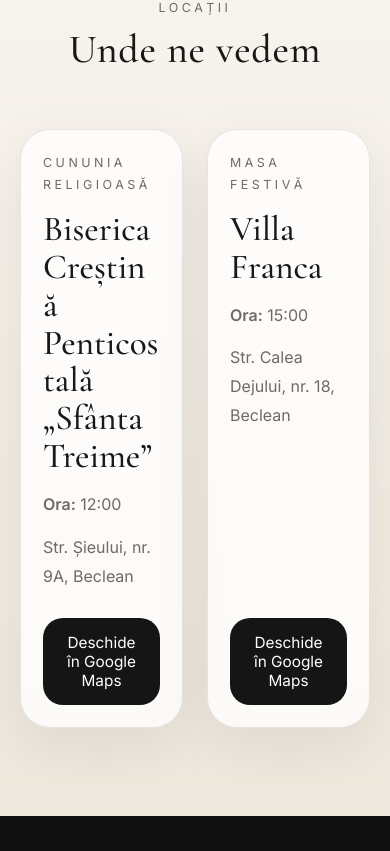
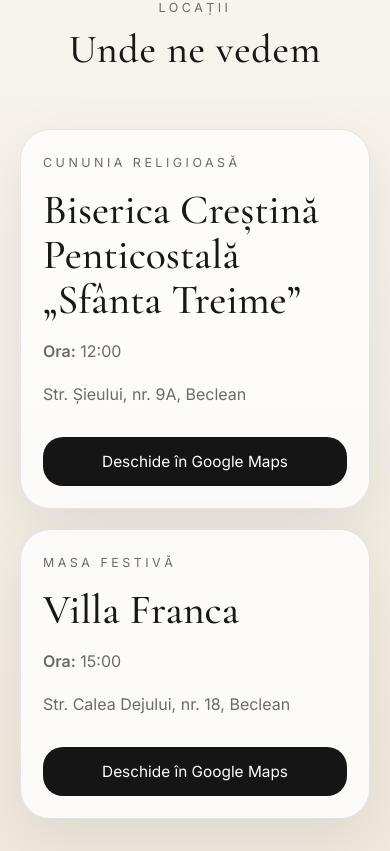
Before and after one commit to stanciu4darius/wedding-site, a React (Vite) app: page / in a window 390 px wide. Shown: the part 8473-9324 px from the top of the page. Built offline with nearby package versions, Linux system fonts and the light colour scheme.

Commit message:
hai baaa

```diff
--- a/src/styles/main.css
+++ b/src/styles/main.css
@@ -871,3 +871,82 @@ textarea {
     border-radius: 20px;
   }
 }
+@media (max-width: 920px) {
+  .navbar__nav {
+    display: none;
+  }
+
+  .countdown-grid,
+  .form-grid {
+    grid-template-columns: 1fr;
+  }
+
+  .locations-grid {
+    grid-template-columns: 1fr;
+    gap: 20px;
+  }
+
+  .section {
+    padding: 88px 0;
+  }
+
+  .location-card {
+    padding: 24px;
+  }
+
+  .location-card__inner {
+    min-height: unset;
+  }
+
+  .location-card__top h3 {
+    font-size: clamp(2rem, 8vw, 3rem);
+  }
+}
+@media (max-width: 640px) {
+  .navbar {
+    padding: 18px 18px;
+  }
+
+  .hero__actions {
+    flex-direction: column;
+  }
+
+  .btn {
+    width: 100%;
+    text-align: center;
+  }
+
+  .countdown-card {
+    padding: 24px 18px;
+  }
+
+  .gallery-grid--large,
+  .numbers-grid {
+    grid-template-columns: 1fr;
+  }
+
+  .story-editorial__text,
+  .story-card,
+  .numbers-card,
+  .location-card,
+  .rsvp-card,
+  .photo-upload-card {
+    padding: 22px;
+  }
+
+  .location-card__top {
+    gap: 14px;
+  }
+
+  .location-card__top h3 {
+    font-size: 2.6rem;
+    line-height: 1.08;
+    word-break: normal;
+    overflow-wrap: break-word;
+  }
+
+  .location-card__bottom .btn {
+    width: 100%;
+    border-radius: 20px;
+  }
+}
```
